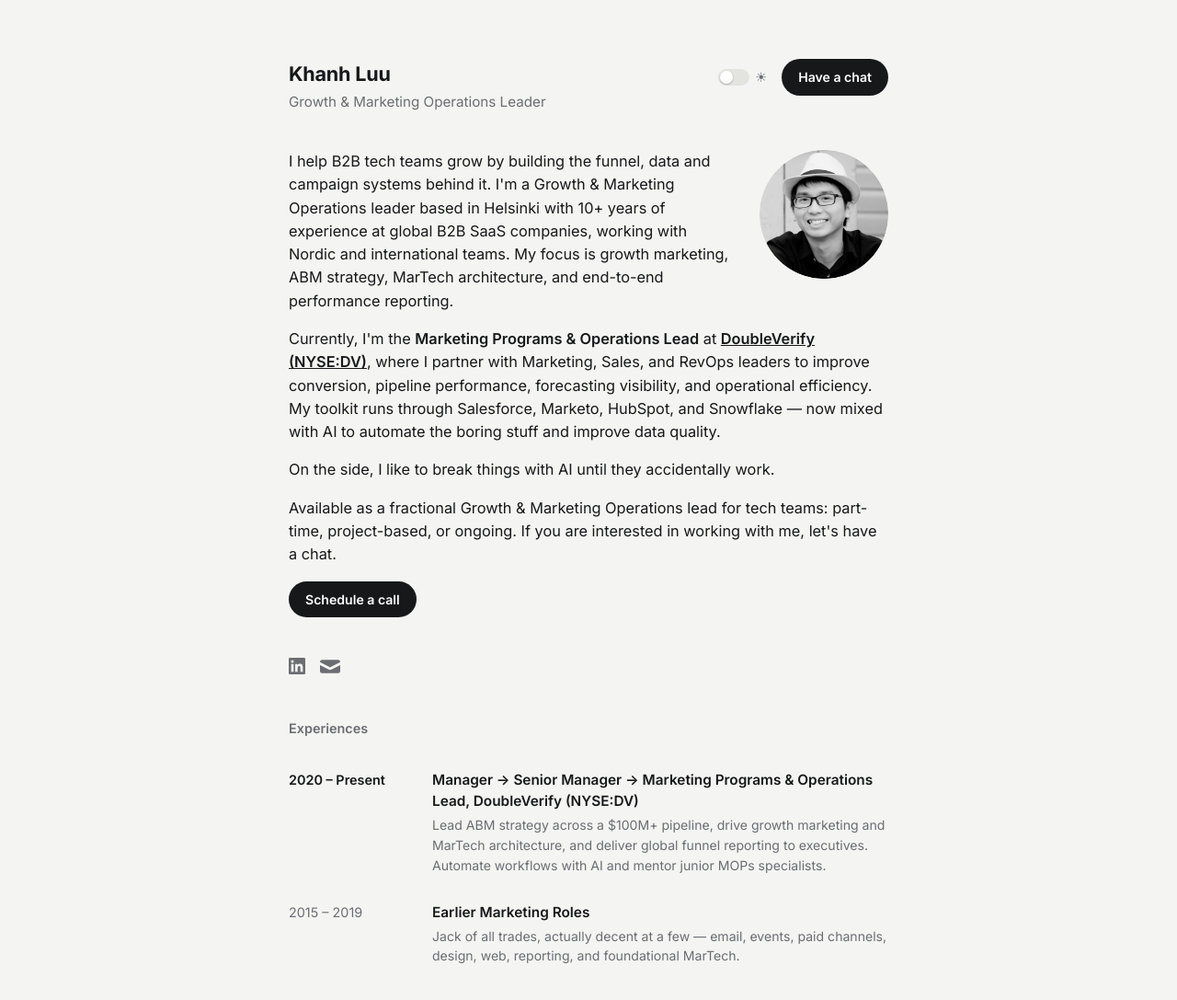
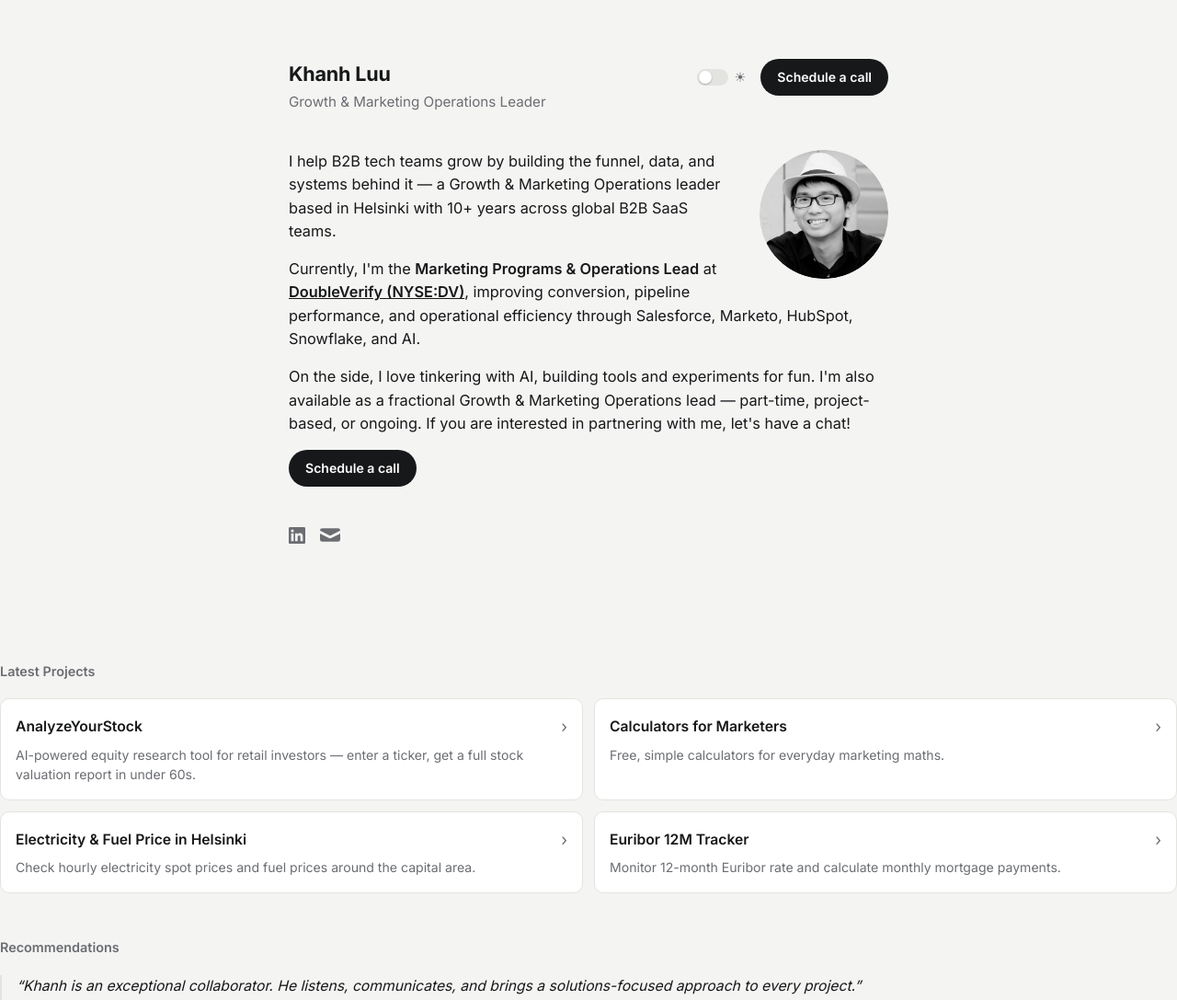
Before and after one commit to khanhfl/khanhfl.github.io, a plain HTML site: page index.html in a window 1280 px wide. Shown: the top 1087 px of the page at 92% size. Drawn offline with Linux system fonts and the light colour scheme.

Commit message:
Add files via upload

```diff
--- a/index.html
+++ b/index.html
@@ -39,20 +39,17 @@
           <span class="toggle-track"><span class="toggle-thumb"></span></span>
           <span class="toggle-icon" aria-hidden="true">&#9728;</span>
         </button>
-        <a href="https://cal.com/khanh-luu-growth-chat/20min" target="_blank" rel="noopener" class="btn-pill">Have a chat</a>
+        <a href="https://cal.com/khanh-luu-growth-chat/20min" target="_blank" rel="noopener" class="btn-pill">Schedule a call</a>
       </div>
     </header>
 
     <section class="intro">
       <img src="Khanhfl_profile_bw.png" alt="Khanh Luu" class="headshot">
-      <p>I help B2B tech teams grow by building the funnel, data and campaign systems behind it. I'm a Growth & Marketing Operations leader based in Helsinki with 10+ years of experience at global B2B SaaS companies, working with Nordic and international teams. My focus is growth marketing, ABM strategy, MarTech architecture, and end-to-end performance reporting.</p>
+      <p>I help B2B tech teams grow by building the funnel, data, and systems behind it — a Growth & Marketing Operations leader based in Helsinki with 10+ years across global B2B SaaS teams.</p>
       <p>Currently, I'm the <strong>Marketing Programs & Operations Lead</strong> at <strong><a
             href="https://www.linkedin.com/company/doubleverify-inc/" target="_blank" rel="noopener">DoubleVerify
-            (NYSE:DV)</a></strong>, where I partner with Marketing, Sales, and RevOps leaders to improve conversion, pipeline
-        performance, forecasting visibility, and operational efficiency. My toolkit runs through Salesforce, Marketo,
-        HubSpot, and Snowflake — now mixed with AI to automate the boring stuff and improve data quality.</p>
-      <p>On the side, I like to break things with AI until they accidentally work.</p>
-      <p>Available as a fractional Growth & Marketing Operations lead for tech teams: part-time, project-based, or ongoing. If you are interested in working with me, let's have a chat.</p>
+            (NYSE:DV)</a></strong>, improving conversion, pipeline performance, and operational efficiency through Salesforce, Marketo, HubSpot, Snowflake, and AI.</p>
+      <p>On the side, I love tinkering with AI, building tools and experiments for fun. I'm also available as a fractional Growth & Marketing Operations lead — part-time, project-based, or ongoing. If you are interested in partnering with me, let's have a chat!</p>
       <p class="cta-row"><a href="https://cal.com/khanh-luu-growth-chat/20min" target="_blank" rel="noopener" class="btn-pill">Schedule a call</a></p>
     </section>
 
@@ -75,7 +72,7 @@
 
 
 
-    <section class="block">
+    <!--<section class="block">
       <h2 class="block-label">Experiences</h2>
       <div class="career-list">
 
@@ -85,7 +82,7 @@
             <p class="career-title">Manager → Senior Manager → Marketing Programs & Operations Lead, DoubleVerify (NYSE:DV)</p>
             <p class="career-desc">Lead ABM strategy across a $100M+ pipeline, drive growth marketing and MarTech architecture, and deliver global funnel reporting to executives. Automate workflows with AI and mentor junior MOPs specialists.</p>
           </div>
-        </div>
+        </div>-->
 
         <!--<div class="career-row">
           <span class="career-year">2022 – 2024</span>
@@ -114,18 +111,18 @@
           </div>
         </div>-->
 
-        <div class="career-row">
+        <!--<div class="career-row">
           <span class="career-year">2015 – 2019</span>
           <div class="career-body">
             <p class="career-title">Earlier Marketing Roles</p>
             <p class="career-desc">Jack of all trades, actually decent at a few — email, events, paid channels, design,
               web, reporting, and foundational MarTech.</p>
           </div>
-        </div>
+        </div>-->
 
       </div>
       <!-- <p class="resume-link"><a href="resume.pdf" target="_blank" rel="noopener">Download full resume (PDF) &rarr;</a></p>-->
-    </section>
+    <!--</section>-->
 
     <section class="block">
       <h2 class="block-label">Latest Projects</h2>
```
